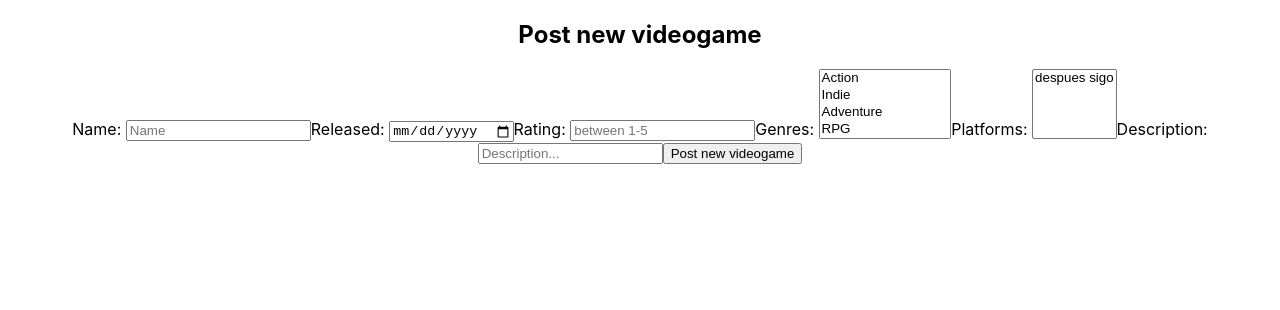
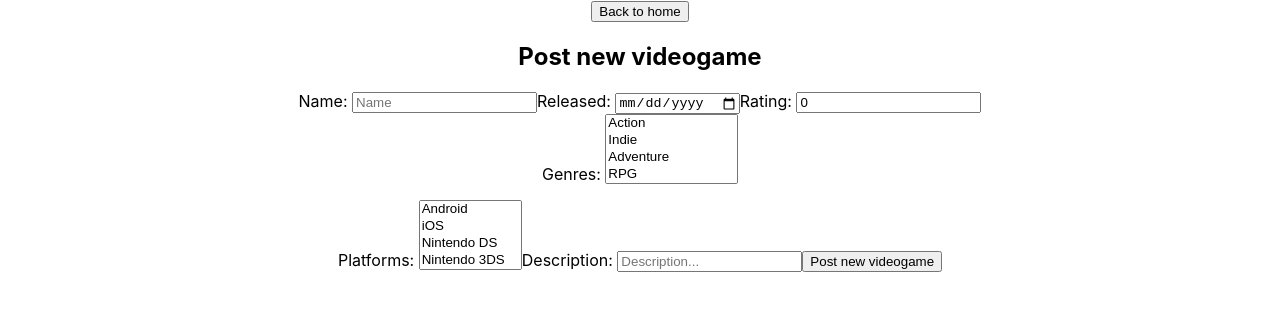
Before and after one commit to Nelnico08/videogames, a React (Create React App) app in the folder client/: page /videogame/create in a window 1280 px wide. Shown: the top 310 px of the page. Built offline with nearby package versions, Linux system fonts and the light colour scheme.

Commit message:
add genre and platform arrays, finish navbar logic and estar with form

```diff
--- a/client/src/Components/CreateGame.jsx
+++ b/client/src/Components/CreateGame.jsx
@@ -1,45 +1,105 @@
-import React from 'react';
+import React, { useState } from 'react';
+import { useDispatch } from 'react-redux';
+import { Link, useHistory } from 'react-router-dom';
+import { createNewGame } from '../Redux/actions';
+import { all_genres, all_platforms } from '../Genres_Platforms/GenresPlatforms';
 // import style from '../Styles/CreateGame.css';
 
 export default function CreateGame() {
+  const [newVideogame, setNewVideogame] = useState({
+    name: '',
+    released: '',
+    rating: 0,
+    genres: [],
+    platforms: [],
+    description: '',
+  });
+  const dispatch = useDispatch();
+  const history = useHistory();
+
+  const handleOnChange = (e) => {
+    e.preventDefault();
+    setNewVideogame({ name: e.target.value });
+  };
+
   return (
-    <form>
+    <div>
+      <Link to="/home">
+        <button>Back to home</button>
+      </Link>
+      <form
+        onSubmit={(e) => {
+          e.preventDefault();
+          // dispatch(createNewGame(newVideogame));
+          history.push('/home');
+        }}
+      >
         <h2>Post new videogame</h2>
         <label>Name: </label>
-      <input type='text' placeholder='Name'/>
+        <input
+          type="text"
+          name="name"
+          placeholder="Name"
+          value={newVideogame.name}
+          onChange={handleOnChange}
+        />
         <label>Released: </label>
-      <input type='date'/>
+        <input
+          type="date"
+          name="released"
+          value={newVideogame.released}
+          onChange={handleOnChange}
+        />
         <label>Rating: </label>
-      <input type='number' placeholder='between 1-5'/>
+        <input
+          type="number"
+          placeholder="between 1-5"
+          name="rating"
+          value={newVideogame.rating}
+          onChange={handleOnChange}
+        />
+        <div>
           <label>Genres: </label>
-      <select multiple value='Genres'>
-          <option value='Action'>Action</option>
-          <option value='Indie'>Indie</option>
-          <option value='Adventure'>Adventure</option>
-          <option value='RPG'>RPG</option>
-          <option value='Strategy'>Strategy</option>
-          <option value='Shooter'>Shooter</option>
-          <option value='Casual'>Casual</option>
-          <option value='Simulation'>Simulation</option>
-          <option value='Puzzle'>Puzzle</option>
-          <option value='Arcade'>Arcade</option>
-          <option value='Platformer'>Platformer</option>
-          <option value='Racing'>Racing</option>
-          <option value='Massively Multiplayer'>Massively Multiplayer</option>
-          <option value='Sports'>Sports</option>
-          <option value='Fighting'>Fighting</option>
-          <option value='Family'>Family</option>
-          <option value='Board Games'>Board Games</option>
-          <option value='Educational'>Educational</option>
-          <option value='Card'>Card</option>
+          {/*select con 19 opciones de generos */}
+          <select
+            multiple
+            name="genres"
+            value={newVideogame.genres}
+            onChange={handleOnChange}
+          >
+            {all_genres.map((genre) => (
+              <option value={genre}>{genre}</option>
+            ))}
           </select>
+          <ul>
+            {newVideogame.genres?.map((genre) => (
+              <li>{genre}</li>
+            ))}
+          </ul>
+        </div>
+
         <label>Platforms: </label>
-      <select multiple>
-        <option value='despues sigo'>despues sigo</option>
+        {/*select con 12 opciones de plataformas */}
+        <select
+          multiple
+          name="platforms"
+          value={newVideogame.platforms}
+          onChange={handleOnChange}
+        >
+          {all_platforms.map((platform) => (
+            <option value={platform}>{platform}</option>
+          ))}
         </select>
         <label>Description: </label>
-      <input type='text' placeholder='Description...'/>
-      <button type='submit'>Post new videogame</button>
+        <input
+          type="text"
+          placeholder="Description..."
+          name="description"
+          value={newVideogame.description}
+          onChange={handleOnChange}
+        />
+        <button type="submit">Post new videogame</button>
       </form>
-  )
+    </div>
+  );
 }
--- a/client/src/Components/NavBar.jsx
+++ b/client/src/Components/NavBar.jsx
@@ -1,5 +1,6 @@
 import React, { useState } from 'react';
 import { Link } from 'react-router-dom';
+import { all_genres } from '../Genres_Platforms/GenresPlatforms';
 import SearchBar from './SearchBar';
 // import style from '../Styles/NavBar.css'
 
@@ -19,25 +20,9 @@ export default function NavBar({
         {/*select con 20 options => 19generos y all games */}
         <select onChange={(e) => genreHandler(e)}>
           <option value="All Genres">All Genres</option>
-          <option value="Action">Action</option>
-          <option value="Indie">Indie</option>
-          <option value="Adventure">Adventure</option>
-          <option value="RPG">RPG</option>
-          <option value="Strategy">Strategy</option>
-          <option value="Shooter">Shooter</option>
-          <option value="Casual">Casual</option>
-          <option value="Simulation">Simulation</option>
-          <option value="Puzzle">Puzzle</option>
-          <option value="Arcade">Arcade</option>
-          <option value="Platformer">Platformer</option>
-          <option value="Racing">Racing</option>
-          <option value="Massively Multiplayer">Massively Multiplayer</option>
-          <option value="Sports">Sports</option>
-          <option value="Fighting">Fighting</option>
-          <option value="Family">Family</option>
-          <option value="Board Games">Board Games</option>
-          <option value="Educational">Educational</option>
-          <option value="Card">Card</option>
+          {all_genres.map((genre) => (
+            <option value={genre}>{genre}</option>
+          ))}
         </select>
         {/*select con 3 options */}
         <select onChange={(e) => createdGameHandler(e)}>
--- /dev/null
+++ b/client/src/Genres_Platforms/GenresPlatforms.js
@@ -0,0 +1,36 @@
+export const all_genres = [
+  'Action',
+  'Indie',
+  'Adventure',
+  'RPG',
+  'Strategy',
+  'Shooter',
+  'Casual',
+  'Simulation',
+  'Puzzle',
+  'Arcade',
+  'Platformer',
+  'Racing',
+  'Massively Multiplayer',
+  'Sports',
+  'Fighting',
+  'Family',
+  'Board Games',
+  'Educational',
+  'Card',
+];
+
+export const all_platforms = [
+  'Android',
+  'iOS',
+  'Nintendo DS',
+  'Nintendo 3DS',
+  'Nintendo Switch',
+  'PC',
+  'PlayStation 3',
+  'PlayStation 4',
+  'PlayStation 5',
+  'Wii U',
+  'Xbox One',
+  'Xbox Series S/X',
+];
```
Lines whose indentation alone changed are shown as unchanged.
